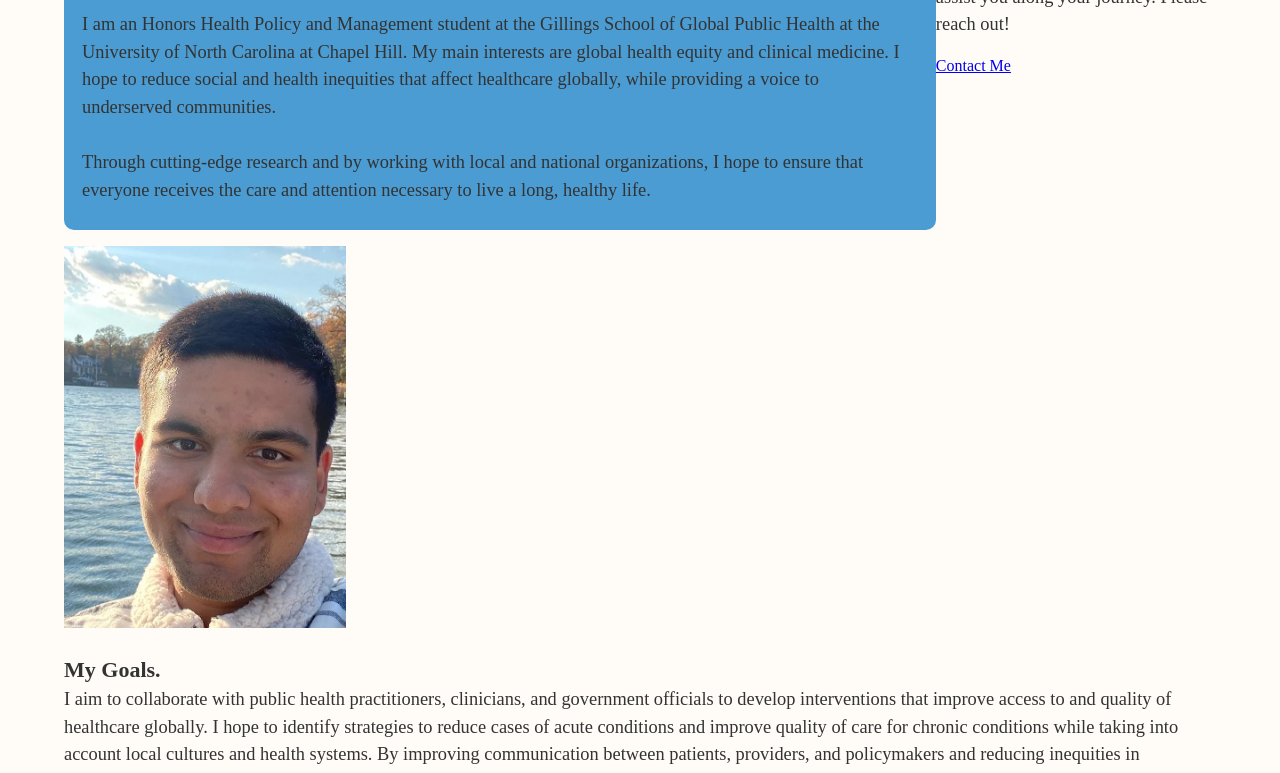
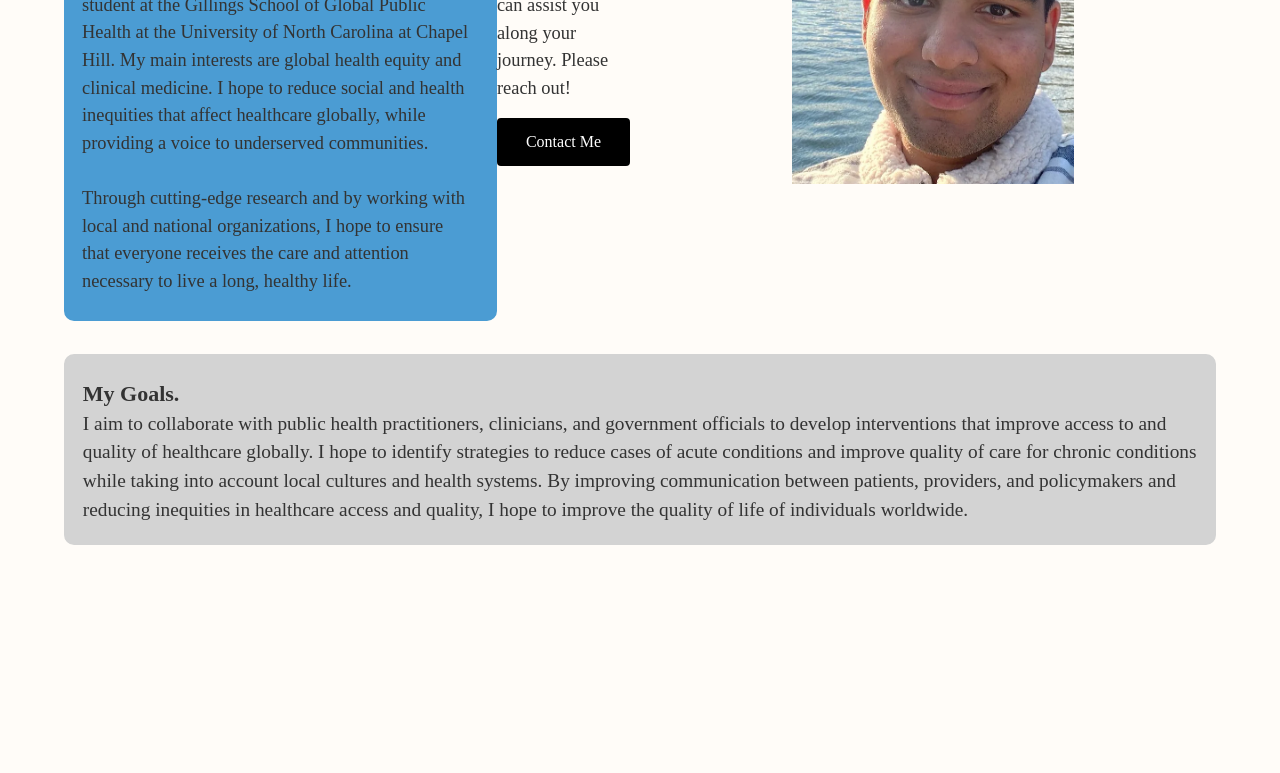
Before and after one commit to vinaysudarsanam/vinaysudarsanam.github.io, a plain HTML site: page docs/index.html in a window 1280 px wide. Shown: the part 239-1012 px from the top of the page. After the commit the page ends 817 px from the top, so only its background shows below. Drawn offline with Linux system fonts and the light colour scheme; a web font is replaced by a local one.

Commit message:
Update style.css

```diff
--- a/docs/style.css
+++ b/docs/style.css
@@ -203,4 +203,86 @@ h3 {
     display: flex;
     border: 2px solid #4B9CD3;
     background-color: #4B9CD3;
+    border-radius: 10px;
+    padding: 0.5em 1em;
+    margin: 1em 0;
+    transition: box-shadow 0.2s ease-in-out;
+    overflow: auto; /* Added to handle overflow */
 }
+
+
+
+
+/* Add this new style for the image and description box */
+.image {
+    display: block;
+    text-align: center;
+    margin-bottom: 20px;
+  }
+
+  .description-box {
+    display: flex; /* Use Flexbox for the description box and image */
+    flex-direction: column; /* Default: display stacked on small screens */
+  }
+
+  /* Add media query for screen width > 768px (adjust this value as needed) */
+  @media (min-width: 769px) {
+    .intro-container {
+      display: grid; /* Use CSS Grid for the main content container on larger screens */
+      grid-template-columns: 1fr 1fr; /* Two columns for image and description */
+      grid-gap: 20px; /* Add gap between the columns */
+      align-items: flex-start; /* Align items to the top */
+    }
+
+    .image {
+      order: 2; /* Reorder the image to appear second */
+      max-width: 100%; /* Allow the image to take full width on larger screens */
+      margin-bottom: 0; /* Remove the margin at the bottom */
+    }
+  }
+
+  /* Add media query for screen width <= 768px (adjust this value as needed) */
+  @media (max-width: 768px) {
+    .intro-container {
+      display: flex; /* Use Flexbox for the main content container on smaller screens */
+      flex-direction: column-reverse; /* Reverse the order of content for better layout */
+    }
+
+    .image {
+      max-width: 100%; /* Allow the image to take full width on smaller screens */
+    }
+  }
+
+
+.center-button {
+    display: block;
+    margin: 0 auto;
+    text-align: center;
+    background-color: #000000;
+    color: #FFFFFF;
+    border: 2px solid #000000;
+    border-radius: 4px;
+    text-decoration: none;
+    padding: 10px 20px;
+  }
+
+  .bottom-text {
+    text-align: center;
+    color: #333;
+    font-weight: normal;
+    font-size: 1.05em;
+    margin-top: 0em;
+    justify-content: center;
+
+}
+
+.bottom-text-box {
+    display: flex;
+    border: 2px solid #D3D3D3;
+    background-color: #D3D3D3;
+    border-radius: 10px;
+    padding: 0.1em 1em;
+    margin: 1em 0;
+    transition: box-shadow 0.2s ease-in-out;
+    overflow: auto; /* Added to handle overflow */
+}
```
